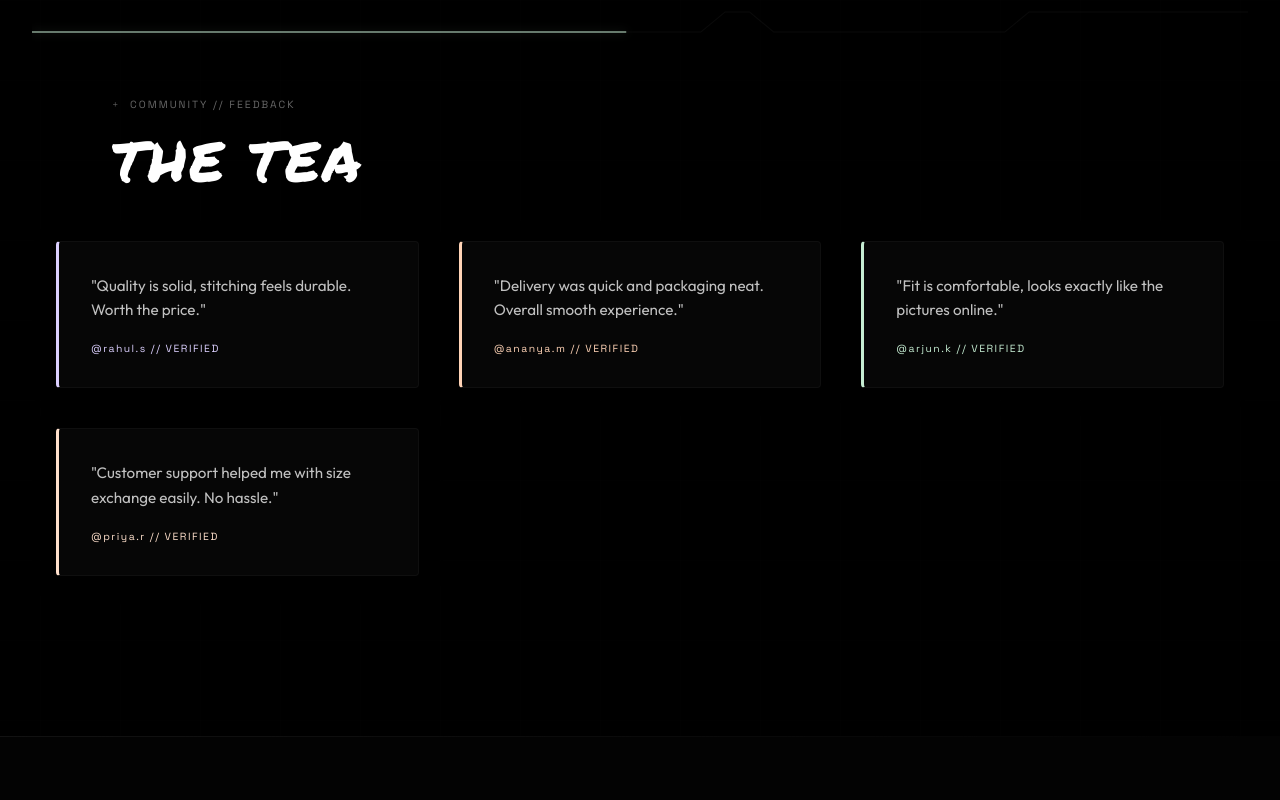
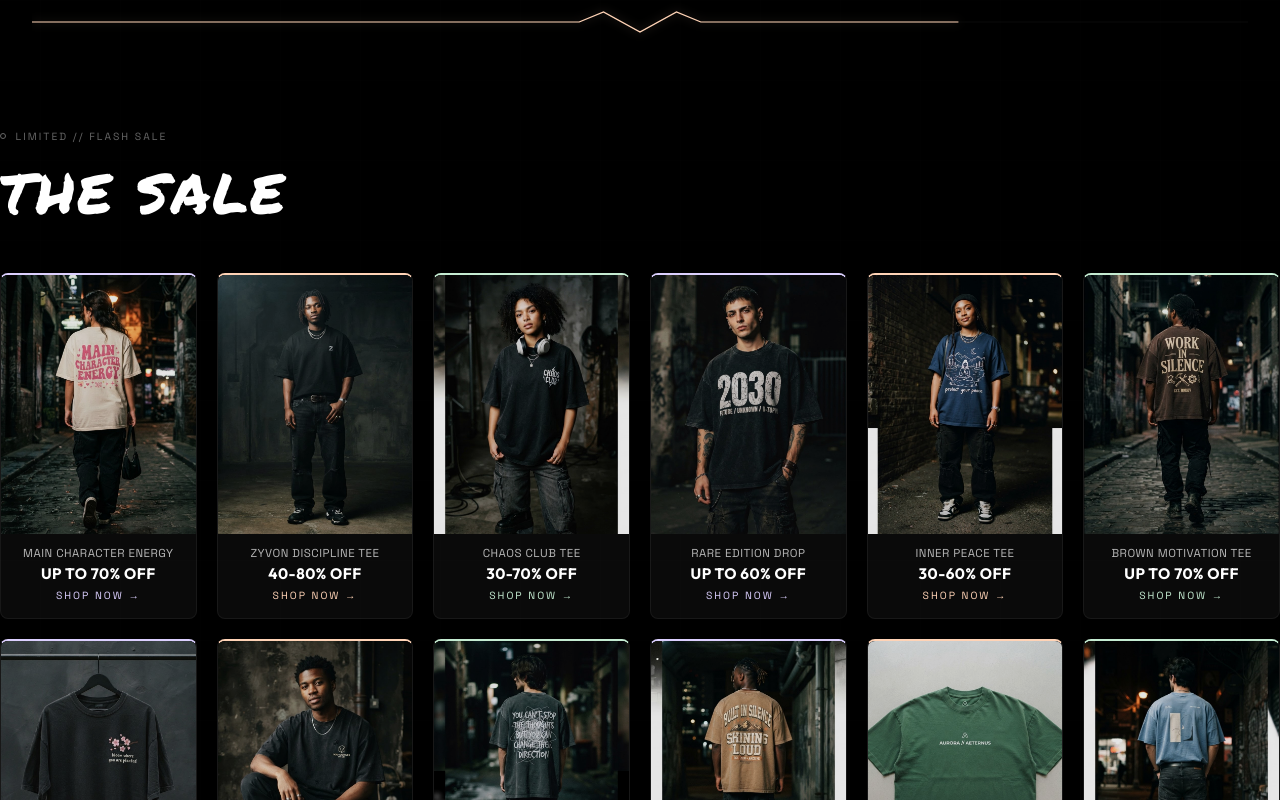
Before and after one commit to Rishm35/ZYVON, a React (Vite) app: page / in a window 1280 px wide. Shown: the part 1680-2480 px from the top of the page. Built offline with nearby package versions, Linux system fonts and the light colour scheme; no server answers.

Commit message:
feat: add flash sale grid and demo sale items
Co-authored-by: Rishikesh Mishra  <179396863+Rishm35@users.noreply.github.com>

```diff
--- a/src/App.css
+++ b/src/App.css
@@ -2444,6 +2444,107 @@
 .category-card:hover .category-card-cta {
   opacity: 1;
   transform: translateY(0);
+}
+
+/* ============================================================
+   FLASH SALE GRID
+   ============================================================ */
+
+.sale-section {
+  padding: 2rem 0 1rem;
+}
+
+.sale-grid {
+  display: grid;
+  grid-template-columns: repeat(2, 1fr);
+  gap: 1rem;
+  margin: 2rem 0 3rem 0;
+}
+
+@media (min-width: 600px) {
+  .sale-grid { grid-template-columns: repeat(3, 1fr); }
+}
+
+@media (min-width: 900px) {
+  .sale-grid {
+    grid-template-columns: repeat(6, 1fr);
+    gap: 1.25rem;
+  }
+}
+
+.sale-card {
+  display: flex;
+  flex-direction: column;
+  text-decoration: none;
+  color: inherit;
+  background: #0a0a0a;
+  border: 1px solid rgba(255, 255, 255, 0.06);
+  border-top: 2px solid var(--sale-accent);
+  border-radius: 8px;
+  overflow: hidden;
+  transition: transform 0.25s ease, box-shadow 0.3s ease, border-color 0.3s ease;
+}
+
+.sale-card:hover {
+  transform: translateY(-4px);
+  box-shadow: 0 0 30px color-mix(in srgb, var(--sale-accent) 18%, transparent);
+  border-color: var(--sale-accent);
+}
+
+.sale-card-img-wrap {
+  aspect-ratio: 3/4;
+  overflow: hidden;
+  background: #050505;
+}
+
+.sale-card-img {
+  width: 100%;
+  height: 100%;
+  object-fit: cover;
+  display: block;
+  opacity: 0.9;
+  transition: transform 0.5s ease, opacity 0.4s ease;
+}
+
+.sale-card:hover .sale-card-img {
+  transform: scale(1.06);
+  opacity: 1;
+}
+
+.sale-card-body {
+  padding: 0.75rem 0.75rem 1rem;
+  display: flex;
+  flex-direction: column;
+  gap: 4px;
+  text-align: center;
+}
+
+.sale-card-name {
+  font-family: var(--font-mono);
+  font-size: 0.72rem;
+  letter-spacing: 0.5px;
+  color: rgba(255, 255, 255, 0.7);
+  text-transform: uppercase;
+  white-space: nowrap;
+  overflow: hidden;
+  text-overflow: ellipsis;
+}
+
+.sale-card-discount {
+  font-family: var(--font-primary);
+  font-weight: 700;
+  font-size: 0.95rem;
+  color: #fff;
+  letter-spacing: 0.5px;
+}
+
+.sale-card-cta {
+  font-family: var(--font-mono);
+  font-size: 0.65rem;
+  letter-spacing: 2px;
+  text-transform: uppercase;
+  color: var(--sale-accent);
+  margin-top: 2px;
 }
 
 /* No categories placeholder */
--- a/src/demoData.js
+++ b/src/demoData.js
@@ -172,6 +172,23 @@ export function getDemoProduct(productId) {
   return ALL_PRODUCTS.find((p) => p.product_id === productId) || null;
 }
 
+// Home page "FLASH SALE" grid — built from the ZYVON drops.
+// Each card links to the drop's category page.
+export const DEMO_SALE_ITEMS = [
+  { id: 'women-main-character', name: 'Main Character Energy', image: '/images/prod-maincharacter.png', discount: 'UP TO 70% OFF', category: 'women' },
+  { id: 'man-discipline', name: 'ZYVON Discipline Tee', image: '/images/prod-discipline.png', discount: '40-80% OFF', category: 'man' },
+  { id: 'women-chaos', name: 'Chaos Club Tee', image: '/images/prod-chaos.png', discount: '30-70% OFF', category: 'women' },
+  { id: 'man-rare-edition', name: 'Rare Edition Drop', image: '/images/prod-rare.png', discount: 'UP TO 60% OFF', category: 'man' },
+  { id: 'women-inner-peace', name: 'Inner Peace Tee', image: '/images/prod-innerpeace.png', discount: '30-60% OFF', category: 'women' },
+  { id: 'man-brown-motivation', name: 'Brown Motivation Tee', image: '/images/prod-brownmotivation.png', discount: 'UP TO 70% OFF', category: 'man' },
+  { id: 'women-bloom', name: 'Bloom Oversized Tee', image: '/images/prod-bloom.png', discount: '40-80% OFF', category: 'women' },
+  { id: 'man-mountain', name: 'Mountain Oversized Tee', image: '/images/prod-mountain.png', discount: '30-70% OFF', category: 'man' },
+  { id: 'women-mind-over', name: 'Mind Over Overthinking', image: '/images/prod-mindover.png', discount: 'UP TO 60% OFF', category: 'women' },
+  { id: 'man-wooden-brown', name: 'Wooden Brown Growth Tee', image: '/images/prod-woodenbrown.png', discount: '30-80% OFF', category: 'man' },
+  { id: 'man-progress', name: 'ZYVON Progress Tee', image: '/images/prod-progress.png', discount: 'UP TO 50% OFF', category: 'man' },
+  { id: 'man-green-street', name: 'Green Street Tee', image: '/images/prod-greenstreet.png', discount: '40-70% OFF', category: 'man' },
+];
+
 // Home page "THE DROPS" categories.
 export const DEMO_HOME_CATEGORIES = [
   {
--- a/src/pages/Home.jsx
+++ b/src/pages/Home.jsx
@@ -6,7 +6,7 @@ import api from '../api';
 import WireDivider from '../components/WireDivider';
 import { useAppContext } from '../context/AppContext';
 import LegalModal from '../components/LegalModal';
-import { DEMO_HOME_CATEGORIES as DEMO_CATEGORIES } from '../demoData';
+import { DEMO_HOME_CATEGORIES as DEMO_CATEGORIES, DEMO_SALE_ITEMS } from '../demoData';
 
 const HERO_TEXTS = ['FASHION', 'CLEAN FITS', 'PURE STYLE'];
 
@@ -185,6 +185,45 @@ export default function Home() {
           )}
         </section>
 
+        <WireDivider type="default" color="#ffd3b6" glowColor="rgba(255,211,182,0.3)" />
+
+        {/* Flash Sale Section */}
+        <section id="sale" className="sale-section" data-glow="rgba(255,211,182,0.12)">
+          <div className="section-header" style={{ padding: 0 }}>
+            <div className="header-meta">
+              <span className="marker-circle"></span>
+              <span>LIMITED // FLASH SALE</span>
+            </div>
+            <h2 className="header-graffiti" style={{ fontFamily: 'var(--font-wireframe)' }}>
+              THE SALE
+            </h2>
+          </div>
+
+          <div className="sale-grid">
+            {DEMO_SALE_ITEMS.map((item, idx) => {
+              const accents = ['#dcd0ff', '#ffd3b6', '#c5ecd2'];
+              const accent = accents[idx % accents.length];
+              return (
+                <Link
+                  key={item.id}
+                  to={`/category/${item.category}`}
+                  className="sale-card"
+                  style={{ '--sale-accent': accent }}
+                >
+                  <div className="sale-card-img-wrap">
+                    <img src={item.image} alt={item.name} className="sale-card-img" />
+                  </div>
+                  <div className="sale-card-body">
+                    <span className="sale-card-name">{item.name}</span>
+                    <span className="sale-card-discount">{item.discount}</span>
+                    <span className="sale-card-cta">Shop Now →</span>
+                  </div>
+                </Link>
+              );
+            })}
+          </div>
+        </section>
+
         <WireDivider type="right-angle" color="#c5ecd2" glowColor="rgba(197,236,210,0.3)" />
 
         {/* The Tea Section */}
```
Also changed, not shown: public/images/cat-man.png, public/images/cat-women.png.
